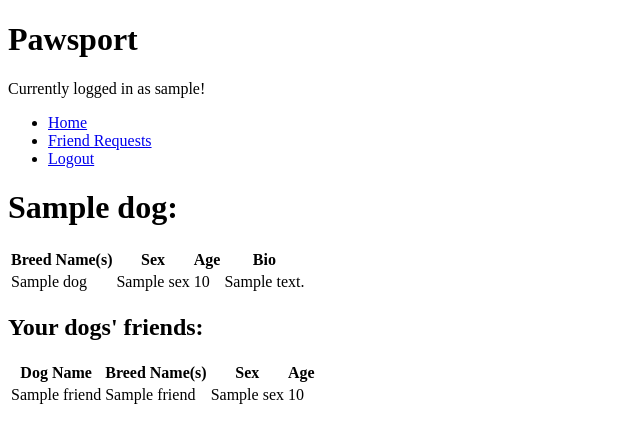
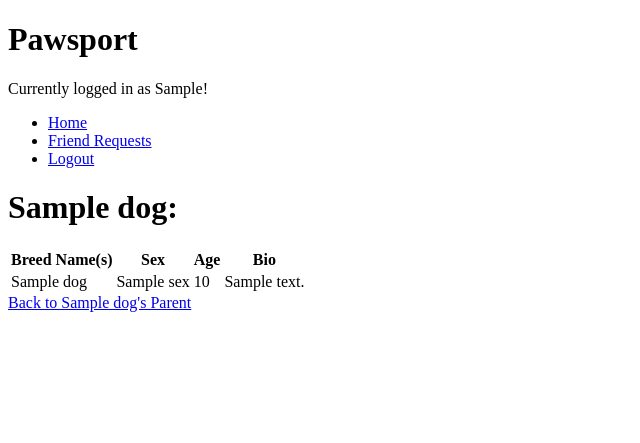
Before and after one commit to stephenristow/PawsPort, a Django app: template templates/dog_profile.html in a window 1280 px wide. Shown: the top 443 px of the page, without its empty margins (0-640 px from the left). Run offline with Django 5.2, Linux system fonts and the light colour scheme; the template is opened without the code that fills it: most values are stand-ins (such as "Sample title", 1, 10 or a date in 2020); parts of the project's set-up code (start-up, migrations or seed data) failed here and were passed over.

Commit message:
Front-end fixes and UI/UX updates.
Front-end fixes; now displays the correct user as being logged in instead of the current user_profile's username displayed. Addition of links to help user navigate around users, their dogs and the friend requests (this helps users vet (lol pun intended) the users requesting friendships.

```diff
--- a/dogs/views.py
+++ b/dogs/views.py
@@ -3,10 +3,11 @@ from django.contrib import messages
 from .sql_queries import get_dog, get_dog_friend_list, get_dog_list, add_new_dog, get_breeds
 
 def dog_profile_view(request, username, dog_name):
+    curr_user = request.session['username']
     username = username
     dog = get_dog(username, dog_name)
     friends = get_dog_friend_list(username)
-    return render(request, "dog_profile.html", {"username": username, "dog": dog, "friends": friends})
+    return render(request, "dog_profile.html", {"curr_user": curr_user, "username": username, "dog": dog, "friends": friends})
 
 def dog_list(request):
     username = request.session['username']
--- a/templates/dog_profile.html
+++ b/templates/dog_profile.html
@@ -45,7 +45,7 @@
 
     <!-- Navbar -->
     <nav>
-        <p>Currently logged in as {{ username }}!</p>
+        <p>Currently logged in as {{ curr_user }}!</p>
         <ul>
             <li><a href="{% url 'index' %}">Home</a></li>
             <li><a href="{% url 'requests_view' %}">Friend Requests</a></li>
@@ -54,7 +54,7 @@
     </nav>
 
 
-    <!-- User's list of dogs -->
+    <!-- Dog description -->
     <h1>{{ dog.dog_name }}: </h1>
     <table>
         <thead>
@@ -74,28 +74,8 @@
             </tr>
         </tbody>
     </table>
-    <!-- Dog's list of friends -->
-    <h2>Your dogs' friends: </h2>
-    <table>
-        <thead>
-            <tr>
-                <th>Dog Name</th>
-                <th>Breed Name(s)</th>
-                <th>Sex</th>
-                <th>Age</th>
-            </tr>
-        </thead>
-        <tbody>
-            {% for friend in friends %}
-            <tr>
-                <td>{{ friend.dog_name }}</td>
-                <td>{{ friend.breed_names }}</td>
-                <td>{{ friend.sex }}</td>
-                <td>{{ friend.age }}</td>
-            </tr>
-            {% endfor %}
-        </tbody>
-    </table>
+
+    <a href="{% url 'user_profile' username %}">Back to {{dog.dog_name}}'s Parent</a>
 
 </body>
 </html>
--- a/templates/requests.html
+++ b/templates/requests.html
@@ -66,7 +66,7 @@
             <tbody>
                 {% for request in received_requests %}
                 <tr>
-                    <td>{{ request.username }}</td>
+                    <td><a href="{% url 'user_profile' request.username %}">{{ request.username }}</a></td>
                     <td>{{ request.dog_names }}</td>
                     <td>
                         <form method="POST" action="{% url 'accept_request' %}">
@@ -102,7 +102,7 @@
         <tbody>
             {% for request in sent_requests %}
             <tr>
-                <td>{{ request.friend_username }}</td>
+                <td><a href="{% url 'user_profile' request.friend_username %}">{{ request.friend_username }}</a></td>
                 <td>{{ request.dog_names }}</td>
                 <td>
                     <form method="POST" action="{% url 'cancel_request' %}">
--- a/templates/user_profile.html
+++ b/templates/user_profile.html
@@ -45,7 +45,7 @@
 
     <!-- Navbar -->
     <nav>
-        <p>Currently logged in as {{ username }}!</p>
+        <p>Currently logged in as {{ curr_user }}!</p>
         <ul>
             <li><a href="{% url 'index' %}">Home</a></li>
             <li><a href="{% url 'requests_view' %}">Friend Requests</a></li>
@@ -75,7 +75,7 @@
         <tbody>
             {% for dog in dogs %}
             <tr>
-                <td>{{ dog.dog_name }}</td>
+                <td><a href="{% url 'dog_profile' username dog.dog_name %}">{{ dog.dog_name }}</a></td>
                 <td>{{ dog.breed_names }}</td>
                 <td>{{ dog.sex }}</td>
                 <td>{{ dog.age }}</td>
```
Also changed, not shown: core/views.py (+4 -4 lines).
